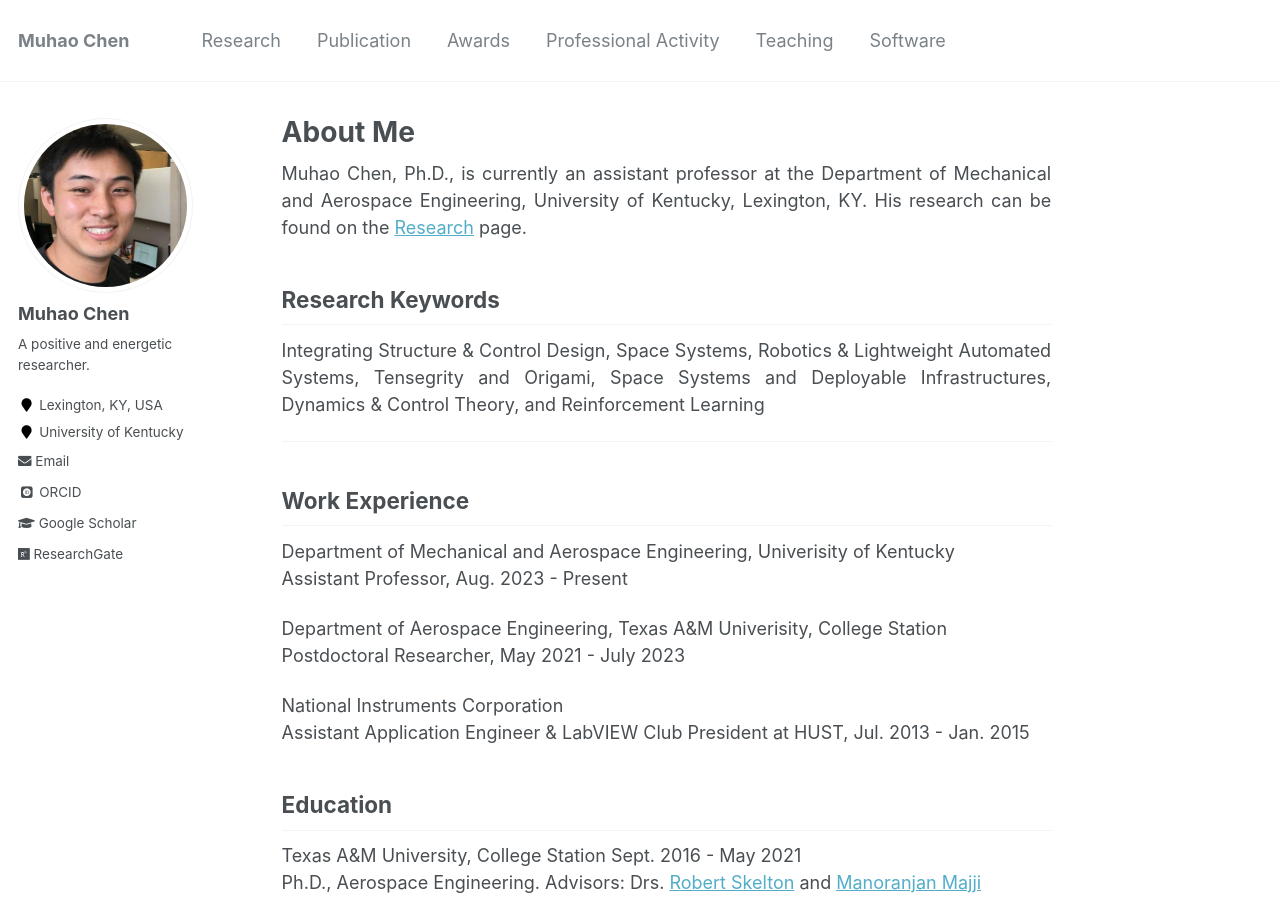
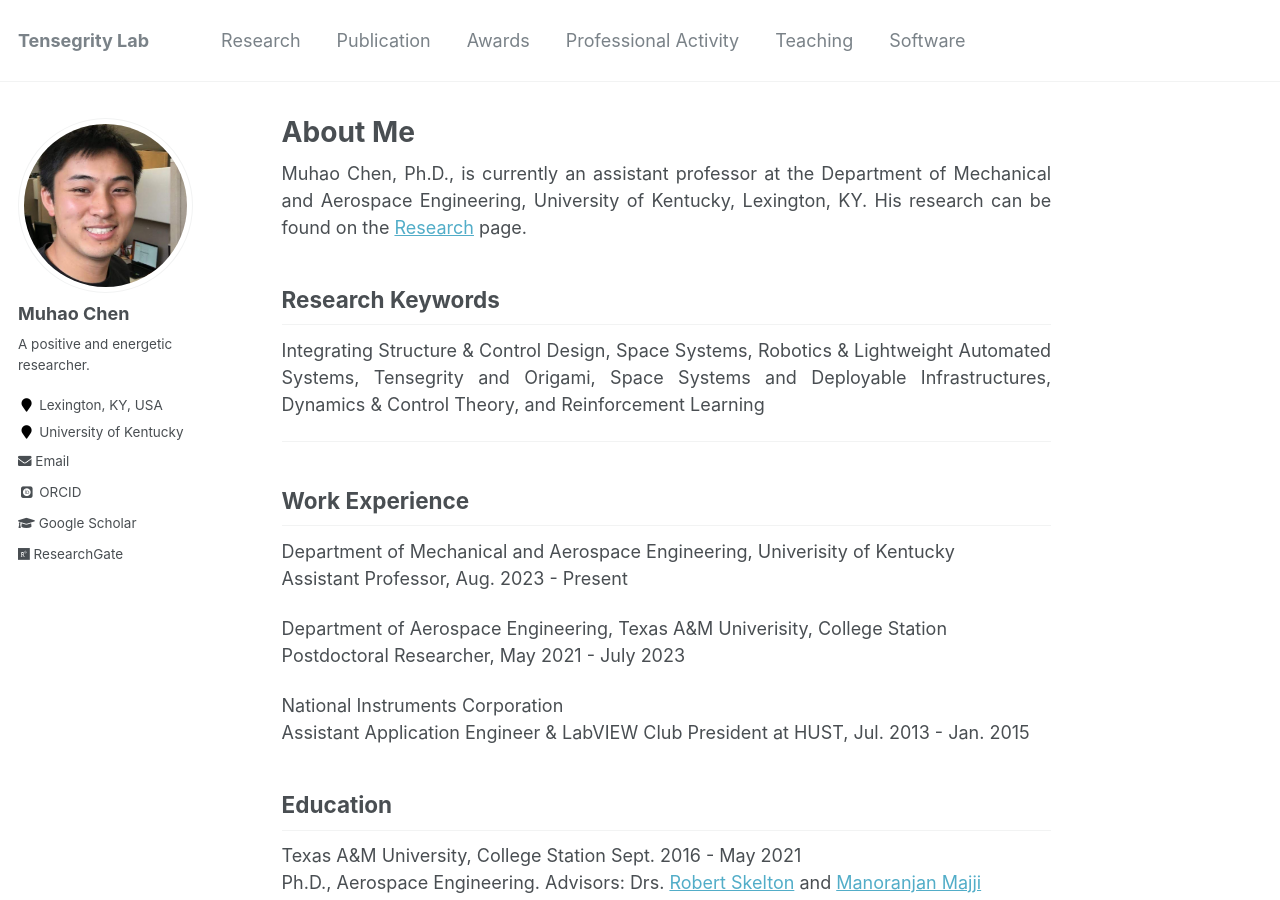
Before and after one commit to Muhao-Chen/muhao-chen.github.io, a Jekyll site: the page built from _pages/about.md, in a window 1280 px wide and 900 px high. Built offline with Jekyll 4.4.1, drawn with Linux system fonts in a browser that asks for light colours; some web fonts are replaced.

Commit message:
Update _config.yml

```diff
--- a/_config.yml
+++ b/_config.yml
@@ -7,7 +7,7 @@
 
 # Site Settings
 locale                   : "en-US"
-title                   : "Muhao Chen"
+title                   : "Tensegrity Lab"
 title_separator          : "-"
 name                     : &name "Muhao Chen"
 description              : &description "A positive and energetic researcher."
```
